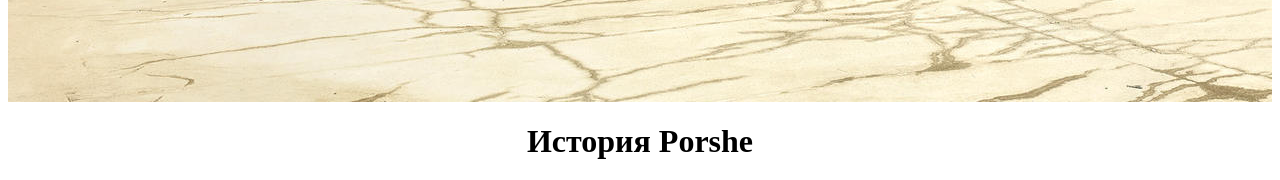
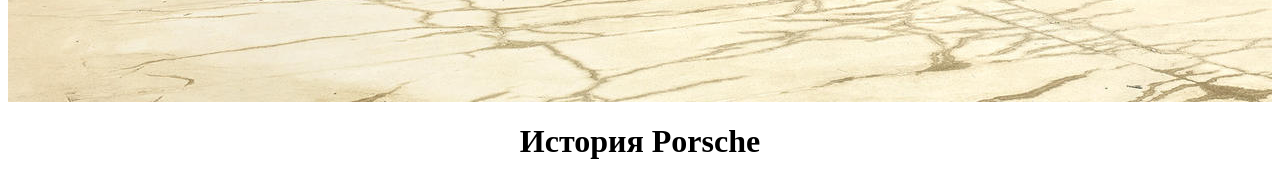
Before and after one commit to MakarKazlov/Porsche-not-official, a plain HTML site: page index.html in a window 1280 px wide. Shown: the part 800-980 px from the top of the page. Drawn offline with Linux system fonts and the light colour scheme.

Commit message:
Update index.html

```diff
--- a/index.html
+++ b/index.html
@@ -15,7 +15,7 @@
         <h1 id="nadpis">Мир меняется. Наши принципы – нет.</h1>
     </div>
     <div id="history">
-        <h1>История Porshe</h1>
+        <h1>История Porsсhe</h1>
         <div id="text">
         <p>Компания выпускает спортивные автомобили класса «люкс», а также внедорожники. Производство Porsche в значительной мере кооперируется с Volkswagen. Бок о бок с участием в автоспорте ведётся работа над совершенствованием конструкции автомобиля (и его узлов) как такового: в разные годы были разработаны синхронизаторы механической КПП, автоматические КПП с возможностью ручного переключения (впоследствии — с кнопками переключения на руле), турбонаддув для серийного автомобиля, турбонаддув с изменяемой геометрией крыльчатки турбины в бензиновом двигателе, электронно-управляемая подвеска и так далее. <br>
 
```
